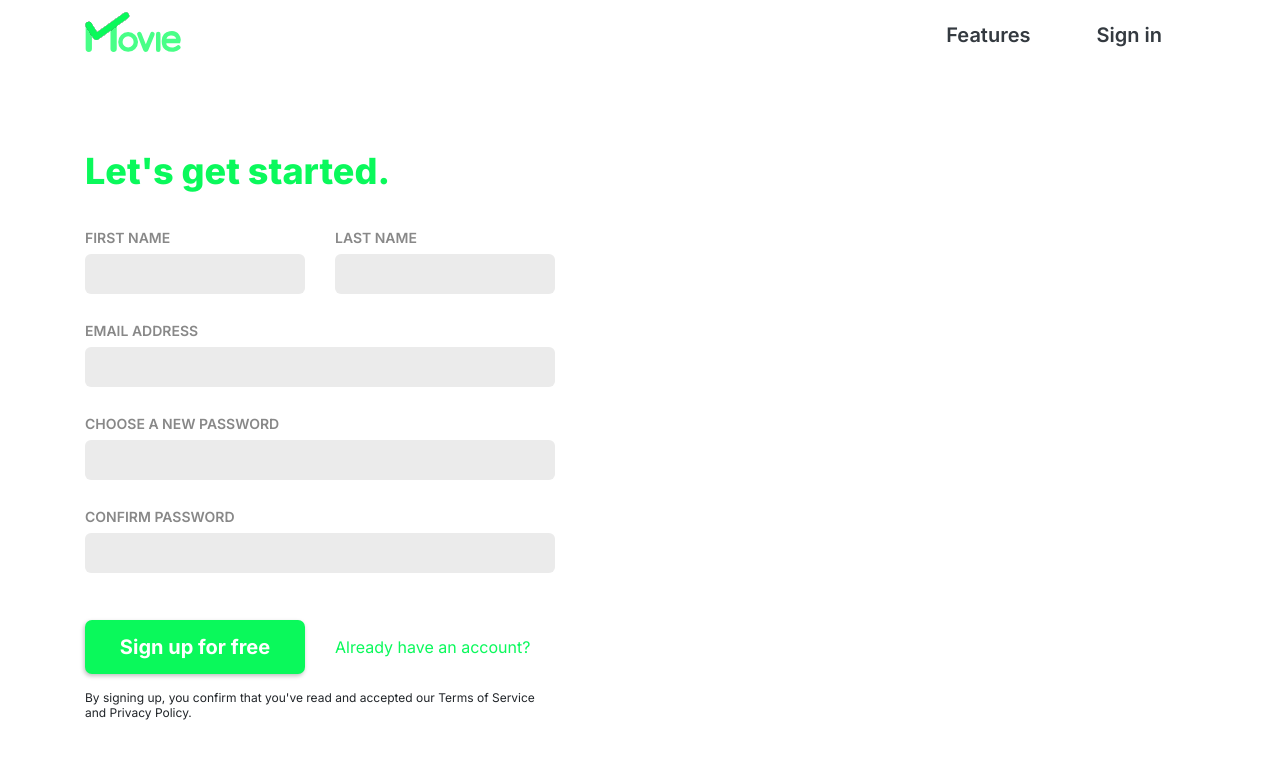
After one commit to stephancill/moviecheck, a Python web app: template templates/sign-up.html in a window 1280 px wide. The commit adds this page. Shown: the top 759 px of the page. Run offline with Jinja, Linux system fonts and the light colour scheme; the template is opened without the code that fills it, so the values that code supplies are empty; some libraries are stand-ins or nearby versions.

Commit message:
Logged out frontend

```diff
--- /dev/null
+++ b/static/css/authentication.css
@@ -0,0 +1,40 @@
+.cta-button {
+    width: 100%;
+    box-shadow: -1px 2px 4px rgba(0, 0, 0, 0.25);
+}
+
+form {
+    margin-top: 50px;
+    max-width: 80%;
+    margin-left: auto;
+    margin-right: auto;
+}
+
+.form-field {
+    margin-top: 28px;
+    width: 100%;
+}
+
+.form-field input {
+    background: #EBEBEB;
+    border-radius: 6px;
+    height: 40px;
+    border: none;
+    padding-left: 10px;
+    padding-right: 10px;
+    width: 100%;
+}
+
+form .form-footer {
+    margin-top: 47px;
+}
+
+@media (min-width:800px) {
+    form {
+        margin-left: 0;
+        margin-right: 0;
+        margin-top: 10vh;
+        max-width: 470px;
+    }
+
+}
--- /dev/null
+++ b/static/css/sign-in.css
@@ -0,0 +1,6 @@
+@media (min-width:800px) {
+    form {
+        margin-top: 20vh;
+        max-width: 340px;
+    }
+}
--- a/static/css/style.css
+++ b/static/css/style.css
@@ -7,15 +7,19 @@ body {
 	font-family: 'Inter', sans-serif;
 }
 
+a {
+    outline: none;
+    color: var(--brand-main);
+}
+
+a:hover {
+	color: var(--brand-secondary);
+	text-decoration: underline;
+}
+
 h1 {
     font-weight: 800;
     font-size: 36px;
-}
-
-h4 {
-    font-weight: 600;
-    font-size: 24px;
-    line-height: 29px;
 }
 
 h3 {
@@ -26,7 +30,31 @@ h3 {
 
 h3 strong {
     text-decoration-line: underline;
-    color: var(--brand-main);
+}
+
+h4 {
+    font-weight: 600;
+    font-size: 24px;
+    line-height: 29px;
+}
+
+h5 {
+	font-weight: 600;
+	font-size: 14px;
+	line-height: 17px;
+	color: #888888;
+	text-transform: uppercase;
+}
+
+p {
+	font-style: normal;
+	font-weight: normal;
+	font-size: 12px;
+	line-height: 15px;
+}
+
+strong {
+	color: var(--brand-main);
 }
 
 .navbar {
@@ -60,3 +88,26 @@ h3 strong {
 	width: 20px;
 	height: 20px;
 }
+
+.cta-button {
+	padding-left: 30px;
+	padding-right: 30px;
+	text-align: center;
+    height: 54px;
+    background: var(--brand-main);
+    box-shadow: -2px 4px 8px rgba(0, 0, 0, 0.25);
+    border-radius: 7px;
+	text-decoration: none;
+	border: none;
+	font-style: normal;
+    font-weight: bold;
+    font-size: 20px;
+    line-height: 24px;
+    text-align: center;
+    color: #ffffff;
+}
+
+
+.cta-button:hover {
+    background-color: var(--brand-secondary);
+}
--- a/templates/base.html
+++ b/templates/base.html
@@ -29,7 +29,7 @@
 							<a class="nav-link text-dark " href="#features">Features</a>
 						</li>
 						<li>
-							<a class="nav-link text-dark " href="/auth/login">Sign in</a>
+							<a class="nav-link text-dark " href="{{url_for('login_page')}}">Sign in</a>
 						</li>
 						{% else %}
 						<li>
--- a/templates/landing-page.html
+++ b/templates/landing-page.html
@@ -5,7 +5,7 @@
 <link rel="stylesheet" href="/static/css/landing-page.css">
 {% endblock %}
 
-{% block title %}MovieCheck{% endblock %}
+{% block title %}Home{% endblock %}
 
 
 
@@ -15,8 +15,8 @@
 		<div class="cta-body">
 			<h1>Your personal entertainment portfolio.</h1>
 			<h3>Movie Check keeps track of movies you've <strong>seen</strong> and <strong>want to see</strong>.</h3>
-			<a href="/auth/register" class="cta-button-wrapper"><div class="cta-button"><p>Sign up for free</p></div></a>
-			<a href="/auth/login">Already have an account?</a>
+			<a href="{{url_for('register_page')}}" class="cta-button-wrapper mb-3"><button class="cta-button">Sign up for free</button></a>
+			<a href="{{url_for('login_page')}}">Already have an account?</a>
 		</div>
 		<div class="cover-container">
 			<!-- TODO: Optimize images -->
--- /dev/null
+++ b/templates/sign-up.html
@@ -0,0 +1,50 @@
+{% extends "base.html" %}
+
+{% block head %}
+{{super()}}
+<link rel="stylesheet" href="/static/css/authentication.css">
+{% endblock %}
+
+{% block title %}Home{% endblock %}
+
+{% block content %}
+
+<div class="container">
+    <section>
+        <form action="{{url_for('auth.register')}}">
+            <h1><strong>Let's get started.</strong></h1>
+            <div class="row">
+                <div class="form-field col-xl">
+                    <h5>First name</h5>
+                    <input type="name" name="first_name" required>
+                </div>
+                <div class="form-field col-xl">
+                    <h5>Last name</h5>
+                    <input type="name" name="last_name" required>
+                </div>
+            </div>
+            <div class="form-field">
+                <h5>Email address</h5>
+                <input type="email" name="email" required>
+            </div>
+            <div class="form-field">
+                <h5>Choose a new password</h5>
+                <input type="password" name="password" required>
+            </div>
+            <div class="form-field">
+                <h5>Confirm password</h5>
+                <input type="password" name="confirm_password" required>
+            </div>
+            <div class="row align-center form-footer">
+                <div class="col-xl pb-3"><button class="cta-button">Sign up for free</button></div>
+                <div class="col-xl mt-auto mb-auto ml-auto pb-3"><a href="{{url_for('login_page')}}">Already have an account?</a></div>
+            </div>
+
+            <!-- TODO: ToS and PP links -->
+            <p>By signing up, you confirm that you've read and accepted our Terms of Service and Privacy Policy.</p>
+        </form>
+    </section>
+</div>
+
+
+{% endblock %}
```
Also changed, not shown: app.py (+33 -0 lines), routes/auth.py (+0 -38 lines), static/css/landing-page.css (+1 -31 lines), templates/sign-in.html (added, +34 -0 lines).
